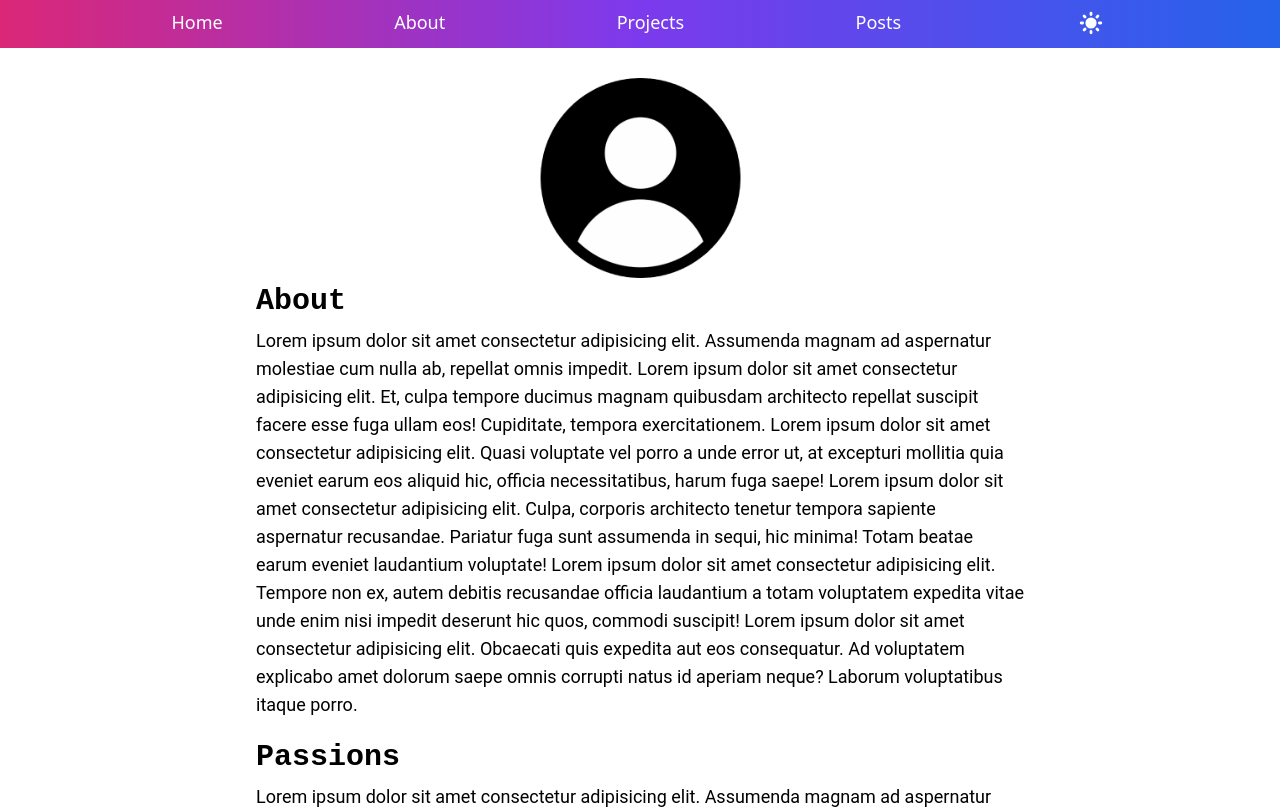
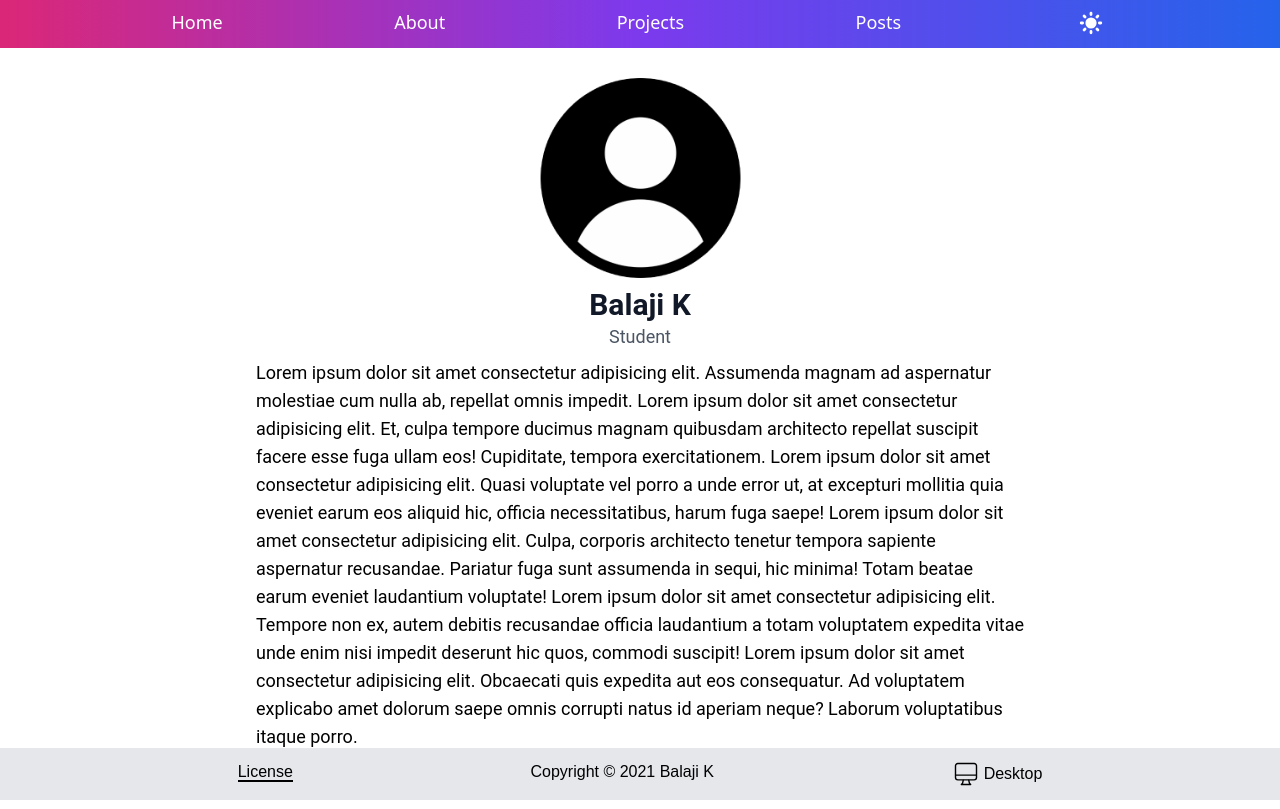
Before and after one commit to balajiofficial/Website, a Next.js app: page /about in a window 1280 px wide. Shown: the top 809 px of the page. Built offline with nearby package versions, Linux system fonts and the light colour scheme.

Commit message:
Update post search and about page

```diff
--- a/components/footer.tsx
+++ b/components/footer.tsx
@@ -3,6 +3,7 @@ import { Component, ReactElement } from "react";
 export default class Footer extends Component {
   state = {
     device: "",
+    fixEnd: false,
   };
 
   getDeviceType = (): string => {
@@ -21,12 +22,17 @@ export default class Footer extends Component {
   componentDidMount() {
     const device = this.getDeviceType();
     this.setState({ device: device });
+    this.setState({ fixEnd: location.href.endsWith("/about") });
   }
 
   render(): ReactElement<HTMLDivElement> {
     return (
       <div>
-        <footer className="bg-gray-200 bottom-0 left-0 right-0 font-footer dark:bg-gray-800">
+        <footer
+          className={`bg-gray-200 bottom-0 left-0 right-0 font-footer dark:bg-gray-800 ${
+            this.state.fixEnd ? "absolute" : ""
+          }`}
+        >
           <div className="max-w-screen-xl mx-auto pt-3 pb-3 dark:text-gray-300">
             <span className="text-center md:flex md:justify-evenly">
               <div>
--- a/components/post.tsx
+++ b/components/post.tsx
@@ -2,7 +2,7 @@ import Link from "next/link";
 
 export default function Post({ post, index }) {
   return (
-    <div className="flex justify-center">
+    <div className="flex justify-center" key={post.id}>
       <div className="font-about md:w-2/3 w-11/12 mt-4">
         <div>
           <Link href={`/post/${post.id}`} passHref>
--- a/data/dataAbout.ts
+++ b/data/dataAbout.ts
@@ -1,7 +1,5 @@
 export const aboutData = [
-  [
-    "About",
-    `Lorem ipsum dolor sit amet consectetur adipisicing elit.
+  `Lorem ipsum dolor sit amet consectetur adipisicing elit.
 Assumenda magnam ad aspernatur molestiae cum nulla ab,
 repellat omnis impedit. Lorem ipsum dolor sit amet consectetur
 adipisicing elit. Et, culpa tempore ducimus magnam quibusdam
@@ -21,22 +19,4 @@ commodi suscipit! Lorem ipsum dolor sit amet consectetur
 adipisicing elit. Obcaecati quis expedita aut eos consequatur.
 Ad voluptatem explicabo amet dolorum saepe omnis corrupti
 natus id aperiam neque? Laborum voluptatibus itaque porro.`,
-  ],
-  [
-    "Passions",
-    `Lorem ipsum dolor sit amet consectetur adipisicing elit.
-Assumenda magnam ad aspernatur molestiae cum nulla ab,
-repellat omnis impedit. Lorem ipsum dolor sit amet consectetur
-adipisicing elit. Et, culpa tempore ducimus magnam quibusdam
-architecto repellat suscipit facere esse fuga ullam eos!
-Cupiditate, tempora exercitationem. Lorem ipsum, dolor sit
-amet consectetur adipisicing elit. Possimus nihil
-necessitatibus doloribus at, delectus dolorum quam! Sapiente
-optio et hic ut architecto ipsam dignissimos, doloremque
-asperiores assumenda rem, ex voluptatum. Lorem, ipsum dolor
-sit amet consectetur adipisicing elit. Esse quis amet
-doloremque ab accusamus suscipit. Necessitatibus eos molestiae
-autem tempora placeat nisi dolorem et hic delectus cumque,
-possimus quo magnam!`,
-  ],
 ];
--- a/pages/about.tsx
+++ b/pages/about.tsx
@@ -22,25 +22,24 @@ export default function About(): ReactElement<ReactFragment> {
               className="rounded-full"
             />
           </div>
+          <div className="flex justify-center mt-1">
+            <p className="text-3xl font-bold text-gray-900 dark:text-gray-300 font-about">
+              Balaji K
+            </p>
+          </div>
+          <div className="flex justify-center">
+            <p className="text-lg text-gray-600 dark:text-gray-300 font-about">
+              Student
+            </p>
+          </div>
           <div>
-            {aboutData.map((p, i) => {
-              return (
-                <div className="flex justify-center" key={p[0]}>
-                  <div className="w-11/12 lg:w-3/5">
-                    <p
-                      className={`font-about-header font-semibold text-3xl ${
-                        i == 0 ? "" : "mt-5"
-                      } dark:text-blue-300`}
-                    >
-                      {p[0]}
-                    </p>
-                    <p className="pt-2 text-lg dark:text-gray-400 font-about">
-                      {p[1]}
-                    </p>
-                  </div>
-                </div>
-              );
-            })}
+            <div className="flex justify-center">
+              <div className="w-11/12 lg:w-3/5">
+                <p className="pt-2 text-lg dark:text-gray-400 font-about">
+                  {aboutData[0]}
+                </p>
+              </div>
+            </div>
           </div>
         </div>
       </div>
--- a/pages/index.tsx
+++ b/pages/index.tsx
@@ -11,7 +11,7 @@ export default function Home(): ReactElement<ReactFragment> {
       </Head>
       <div className="dark:bg-gray-900">
         <div className="lg:pt-48 md:pt-36 sm:pt-12 pt-8">
-          <h1 className="dark:text-gray-100 flex justify-center text-8xl sm:text-9xl pb-7 sm:pb-10 font-bold">
+          <h1 className="dark:text-gray-100 flex justify-center text-8xl sm:text-9xl pb-7 sm:pb-10 font-medium">
             Balaji
           </h1>
           <div className="flex justify-center mt-3 md:mt-7">
--- a/pages/post/[id].tsx
+++ b/pages/post/[id].tsx
@@ -63,7 +63,7 @@ export default class Post extends Component {
         " pl-4 pr-4 pb-4 overflow-x-auto block bg-pre bg-code";
     }
     for (let i = 0; i < imgElements.length; i++) {
-      imgElements[i].parentElement.className += 'flex justify-center'
+      imgElements[i].parentElement.className += "flex justify-center";
     }
   }
 
--- a/pages/posts.tsx
+++ b/pages/posts.tsx
@@ -5,7 +5,7 @@ import Post from "../components/post";
 import { getSortedPostsData } from "../lib/posts";
 import { searchAlgo } from "../utils/searchAlgo";
 
-export async function getStaticProps() {
+export function getStaticProps() {
   let data = getSortedPostsData();
   return {
     props: {
@@ -35,11 +35,13 @@ export default class BlogPage extends Component {
         <div>
           <div className="flex justify-center">
             <div className="w-11/12 md:w-2/3">
-              <div className="mb-4">
-                <div className="flex items-center p-1 w-full rounded-lg border-2 border-cyan-600 dark:border-cyan-500 dark:bg-gray-800">
+              <div className="mb-3">
+                <div>
+                  <div className="relative max-w-lg">
                     <input
+                      type="text"
+                      className="block w-full px-4 py-2 text-gray-900 dark:text-white bg-gray-100 border-2 border-transparent focus:border-cyan-500 rounded-md  dark:bg-gray-800 font-medium p-1 font-about "
                       placeholder="Search posts"
-                    className=" dark:text-white font-medium p-1 font-about w-full dark:bg-gray-800"
                       spellCheck={false}
                       onChange={(e) => {
                         this.setState({ searchText: e.target.value });
@@ -47,7 +49,7 @@ export default class BlogPage extends Component {
                     />
                     <svg
                       xmlns="http://www.w3.org/2000/svg"
-                    className="h-6 w-6 text-gray-400"
+                      className="h-5 w-5 absolute right-3 top-3 text-gray-400"
                       fill="none"
                       viewBox="0 0 24 24"
                       stroke="currentColor"
@@ -55,10 +57,11 @@ export default class BlogPage extends Component {
                       <path
                         strokeLinecap="round"
                         strokeLinejoin="round"
-                      strokeWidth="1.5"
+                        strokeWidth="2"
                         d="M21 21l-6-6m2-5a7 7 0 11-14 0 7 7 0 0114 0z"
                       />
                     </svg>
+                  </div>
                 </div>
               </div>
             </div>
```
Lines whose indentation alone changed are shown as unchanged.
